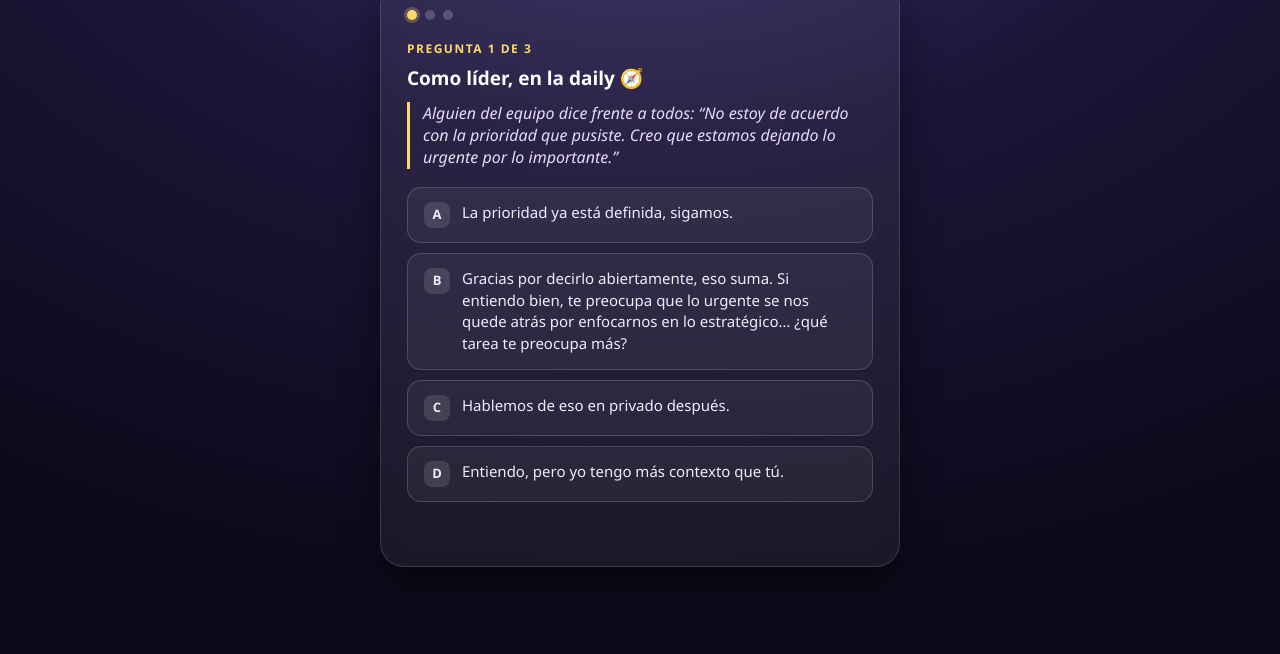
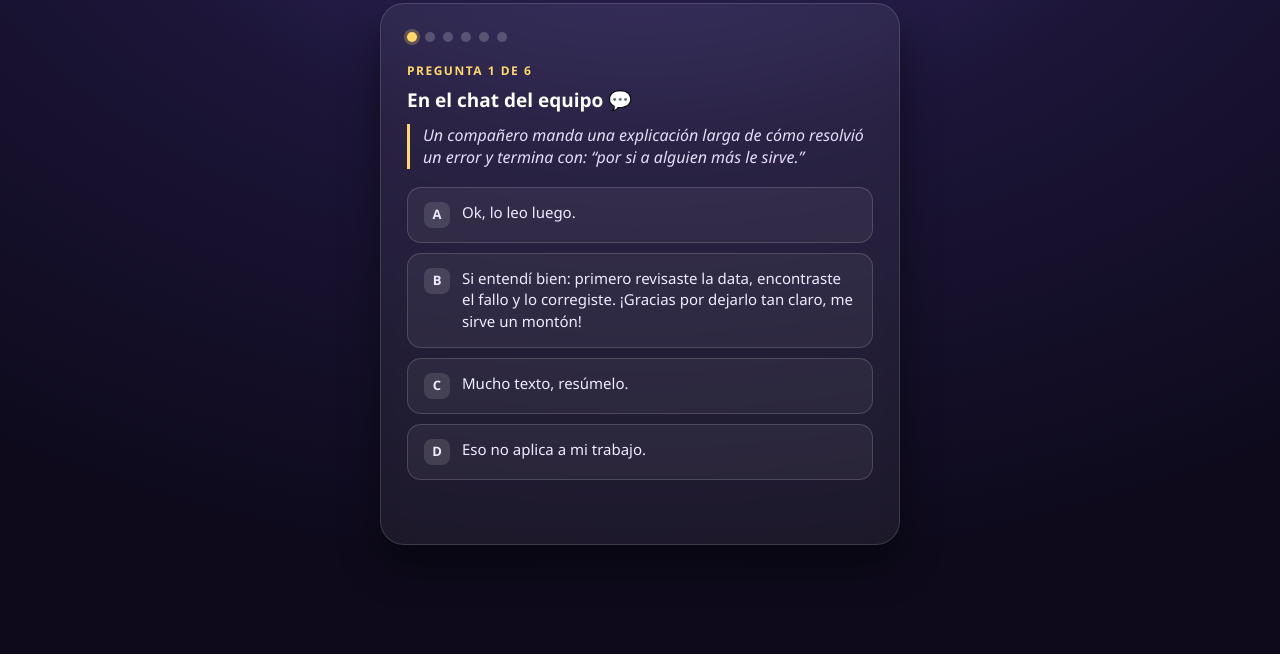
Before and after one commit to jailennebravo-prog/balance-del-foco, a plain HTML site: page index.html in a window 1280 px wide. Shown: the part 146-800 px from the top of the page. Drawn offline with Linux system fonts and the light colour scheme.

Commit message:
6 preguntas: dos focos (apertura + validación/parafraseo)

```diff
--- a/index.html
+++ b/index.html
@@ -3,7 +3,7 @@
 <head>
 <meta charset="UTF-8">
 <meta name="viewport" content="width=device-width, initial-scale=1.0">
-<title>Validación y Parafraseo</title>
+<title>El Balance del Foco</title>
 <style>
   * { margin: 0; padding: 0; box-sizing: border-box; }
 
@@ -193,22 +193,75 @@
 
     <div class="final" id="final">
       <div class="emoji">✅</div>
-      <h2>Validación y Parafraseo</h2>
+      <h2>El Balance del Foco</h2>
       <div class="score" id="score"></div>
       <div class="reflex">
         <b>Una cortica reflexión 🌱</b><br><br>
-        Liderar no es tener siempre la respuesta: es <b>escuchar antes de decidir</b>. Cuando alguien se atreve a hablar, la forma en que respondes define si lo volverá a hacer.
+        Comunicarnos mejor es <b>escuchar antes de decidir</b> y abrirnos a decir "no sé". Cuando alguien se atreve a hablar —a disentir, pedir ayuda o reconocer un error—, la forma en que respondes (agradeciendo, validando y parafraseando) define si lo volverá a hacer.
       </div>
       <div class="tips">
-        <div class="tip"><span class="ico">🙏</span><span><b>1. Agradece.</b><br>Que te lo hayan dicho ya es valiente. Reconócelo antes de cualquier otra cosa.</span></div>
-        <div class="tip"><span class="ico">🔁</span><span><b>2. Parafrasea.</b><br>"Lo que te escucho es…" Refleja lo que dijo, sin interpretar ni juzgar.</span></div>
-        <div class="tip"><span class="ico">🤝</span><span><b>3. Construye.</b><br>Propón el siguiente paso juntos, sin imponer y sin rescatar.</span></div>
+        <div class="tip"><span class="ico">💛</span><span><b>1. Ábrete.</b><br>"Se vale no saber." Preguntar y reconocer "no sé" es contexto, no debilidad.</span></div>
+        <div class="tip"><span class="ico">🙏</span><span><b>2. Agradece.</b><br>Que te lo hayan dicho ya es valiente. Reconócelo antes de cualquier otra cosa.</span></div>
+        <div class="tip"><span class="ico">✅</span><span><b>3. Valida.</b><br>Reconoce lo que el otro dice antes de opinar o responder.</span></div>
+        <div class="tip"><span class="ico">🔁</span><span><b>4. Parafrasea.</b><br>"Lo que te escucho es…" Refleja lo que dijo, sin interpretar ni juzgar.</span></div>
+        <div class="tip"><span class="ico">🤝</span><span><b>5. Construye.</b><br>Propón el siguiente paso juntos, sin imponer y sin rescatar.</span></div>
       </div>
     </div>
   </div>
 
 <script>
   const preguntas = [
+    {
+      escenario: "En el chat del equipo 💬",
+      cita: "Un compañero manda una explicación larga de cómo resolvió un error y termina con: “por si a alguien más le sirve.”",
+      opciones: [
+        "Ok, lo leo luego.",
+        "Si entendí bien: primero revisaste la data, encontraste el fallo y lo corregiste. ¡Gracias por dejarlo tan claro, me sirve un montón!",
+        "Mucho texto, resúmelo.",
+        "Eso no aplica a mi trabajo."
+      ],
+      porques: [
+        "No reconoce el esfuerzo ni el valor de lo que compartió. Desaprovecha la oportunidad de agradecer.",
+        "Parafrasea lo que entendió, agradece de forma explícita y reconoce el valor de lo compartido.",
+        "Minimiza el aporte del otro y cierra la puerta a que vuelva a compartir.",
+        "Descarta el aporte sin conectar. No valida ni agradece."
+      ],
+      correcta: 1
+    },
+    {
+      escenario: "En una reunión 🗣️",
+      cita: "Un compañero dice: “Me equivoqué en la cifra que presenté ayer.”",
+      opciones: [
+        "Pues sí, fue un error grave.",
+        "Tranquilo, a todos nos ha pasado. Y la verdad yo tampoco me había dado cuenta del detalle… ¿cómo lo descubriste?",
+        "Eso no debió pasar.",
+        "No importa, sigamos con la agenda."
+      ],
+      porques: [
+        "Suma culpa en vez de validar la honestidad de quien se abrió.",
+        "Valida su honestidad, se abre reconociendo que él tampoco lo vio y muestra interés en entender.",
+        "Castiga el error sin reconocer el valor de haberse sincerado.",
+        "Pasa por alto la valentía de reconocer el error y corta la conversación."
+      ],
+      correcta: 1
+    },
+    {
+      escenario: "En el equipo 🙋",
+      cita: "Alguien dice: “No sé hacer esta parte, ¿alguien me ayuda?”",
+      opciones: [
+        "¿Cómo no vas a saber? Si es lo más básico.",
+        "Yo tampoco lo tenía claro al inicio. Gracias por preguntar, así aprendemos todos — te explico.",
+        "Búscalo en internet.",
+        "Pregúntale a otro, yo estoy ocupado."
+      ],
+      porques: [
+        "Ridiculiza a quien se atrevió a preguntar. Enseña que es mejor callar.",
+        "Se abre reconociendo que él tampoco sabía, agradece la pregunta y se ofrece a explicar.",
+        "No valida la pregunta ni ofrece ayuda. Desaprovecha la oportunidad de enseñar.",
+        "Cierra la puerta a la ayuda y desanima a quien preguntó."
+      ],
+      correcta: 1
+    },
     {
       escenario: "Como líder, en la daily 🧭",
       cita: "Alguien del equipo dice frente a todos: “No estoy de acuerdo con la prioridad que pusiste. Creo que estamos dejando lo urgente por lo importante.”",
```
